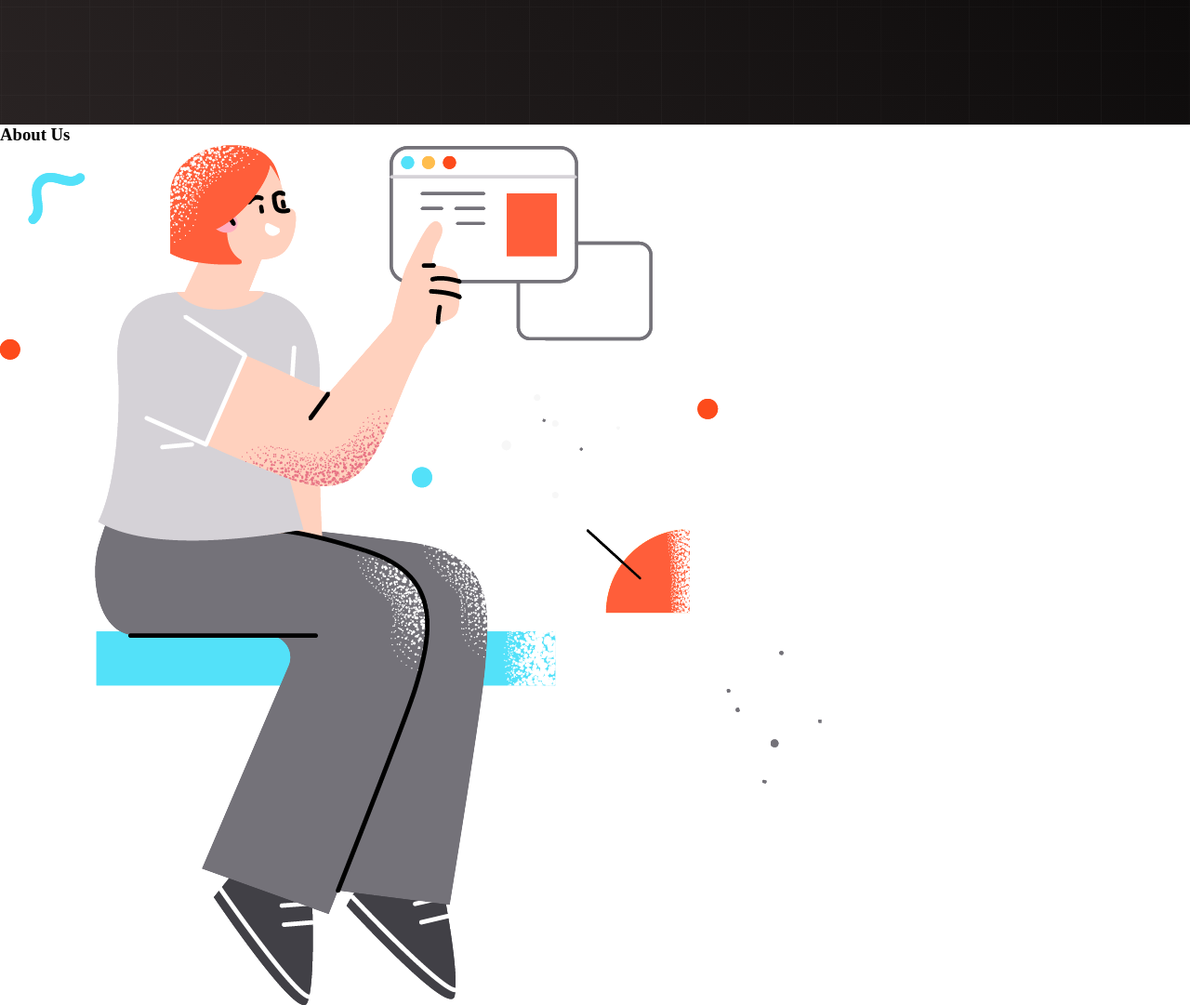
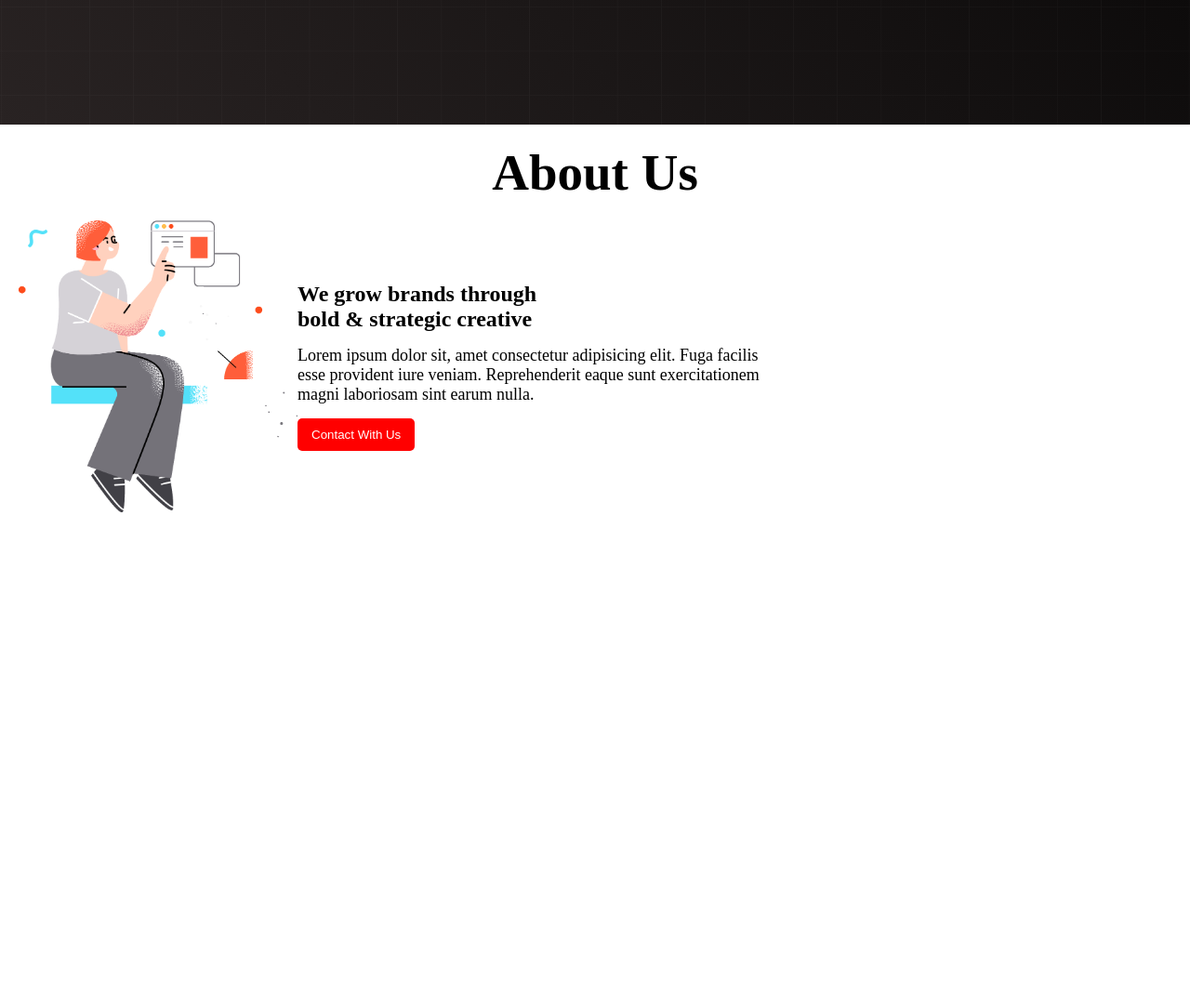
Before and after one commit to rouf03/Conceptual-Session-1-Project, a plain HTML site: page index.html in a window 1280 px wide. Shown: the part 720-1801 px from the top of the page at 93% size. After the commit the page ends 1291 px from the top, so only its background shows below. Drawn offline with Linux system fonts and the light colour scheme.

Commit message:
about section second

```diff
--- a/CSS/styles.css
+++ b/CSS/styles.css
@@ -63,7 +63,7 @@
 }
 
 .btn {
-    padding: 10px 20px;
+    padding: 10px 15px;
     background-color: red;
     border: none;
     border-radius: 5px;
@@ -74,3 +74,26 @@
 .btn:hover {
     background-color: rgb(41, 43, 16);
 }
+
+.about-us-container {
+    display: flex;
+    width: 100vh;
+    justify-content: space-around;
+    align-items: center;
+    padding: 20px;
+}
+
+.about-img {
+    width: 300px;
+}
+
+.about-us-title {
+    text-align: center;
+    font-size: 55px;
+    padding-top:20px;
+}
+
+.about-us-text {
+    display: inline;
+    align-items: center;
+}
--- a/index.html
+++ b/index.html
@@ -47,14 +47,16 @@
         </div>
     </section>
 
-    <section>
-        <h3>About Us</h3>
-        <div>
-            <img src="images/section.png" alt="">
+    <section class="about-us-main">
+        <h1 class="about-us-title">About Us</h1>
+        <div class="about-us-container">
+            <img class="about-img" src="images/section.png" alt="">
+
+        <div class="about-us-text">
+            <h1 class="second-title">We grow brands through <br> bold & strategic creative</h1>
+            <p class="descriptions">Lorem ipsum dolor sit, amet consectetur adipisicing elit. Fuga facilis esse provident iure veniam. Reprehenderit eaque sunt exercitationem magni laboriosam sint earum nulla.</p>
+            <button class="btn">Contact With Us</button>
         </div>
-        <div>
-            <h1>We grow brands through <br> bold & strategic creative</h1>
-            <p>Lorem ipsum dolor sit, amet consectetur adipisicing elit. Fuga facilis esse provident iure veniam. Reprehenderit eaque sunt exercitationem magni laboriosam sint earum nulla.</p>
         </div>
     </section>
 
```
